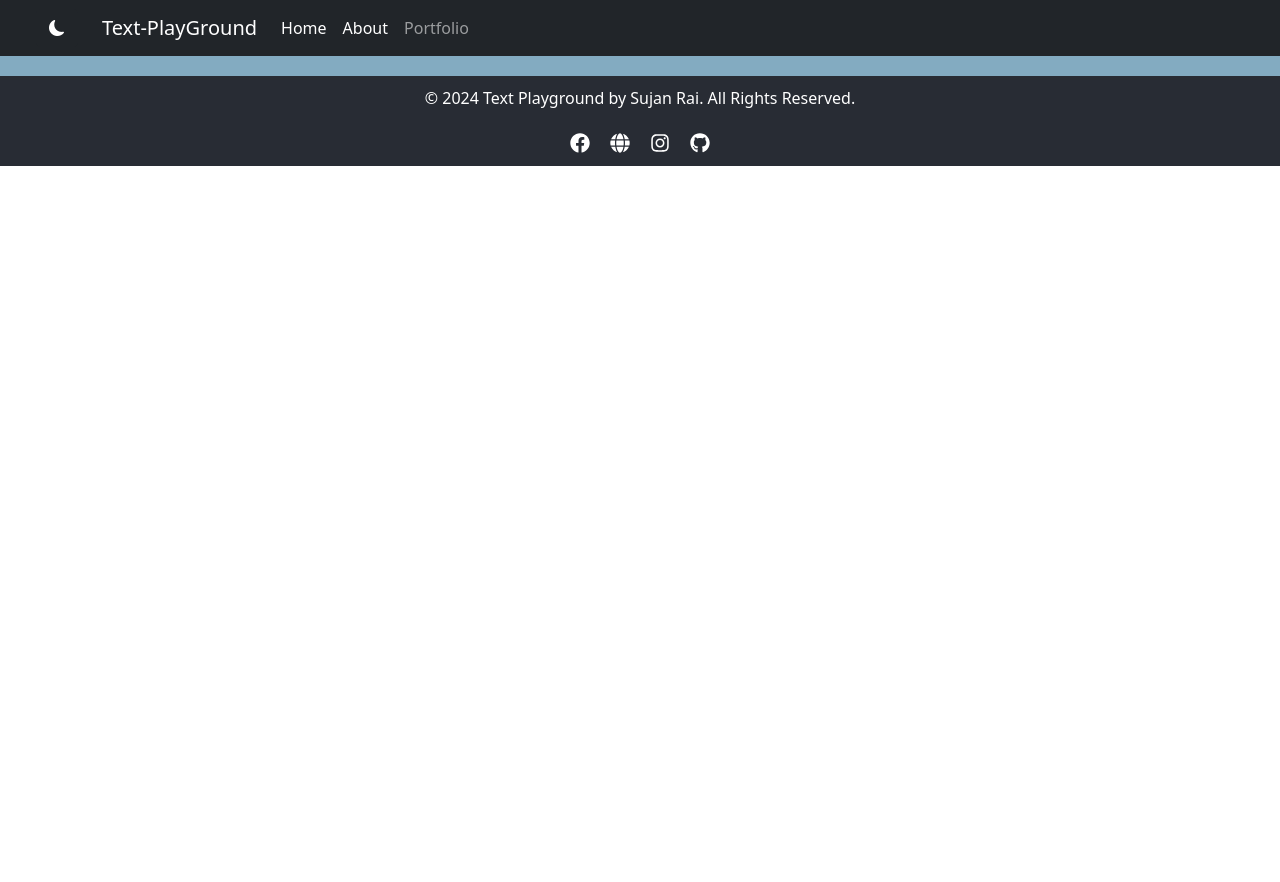
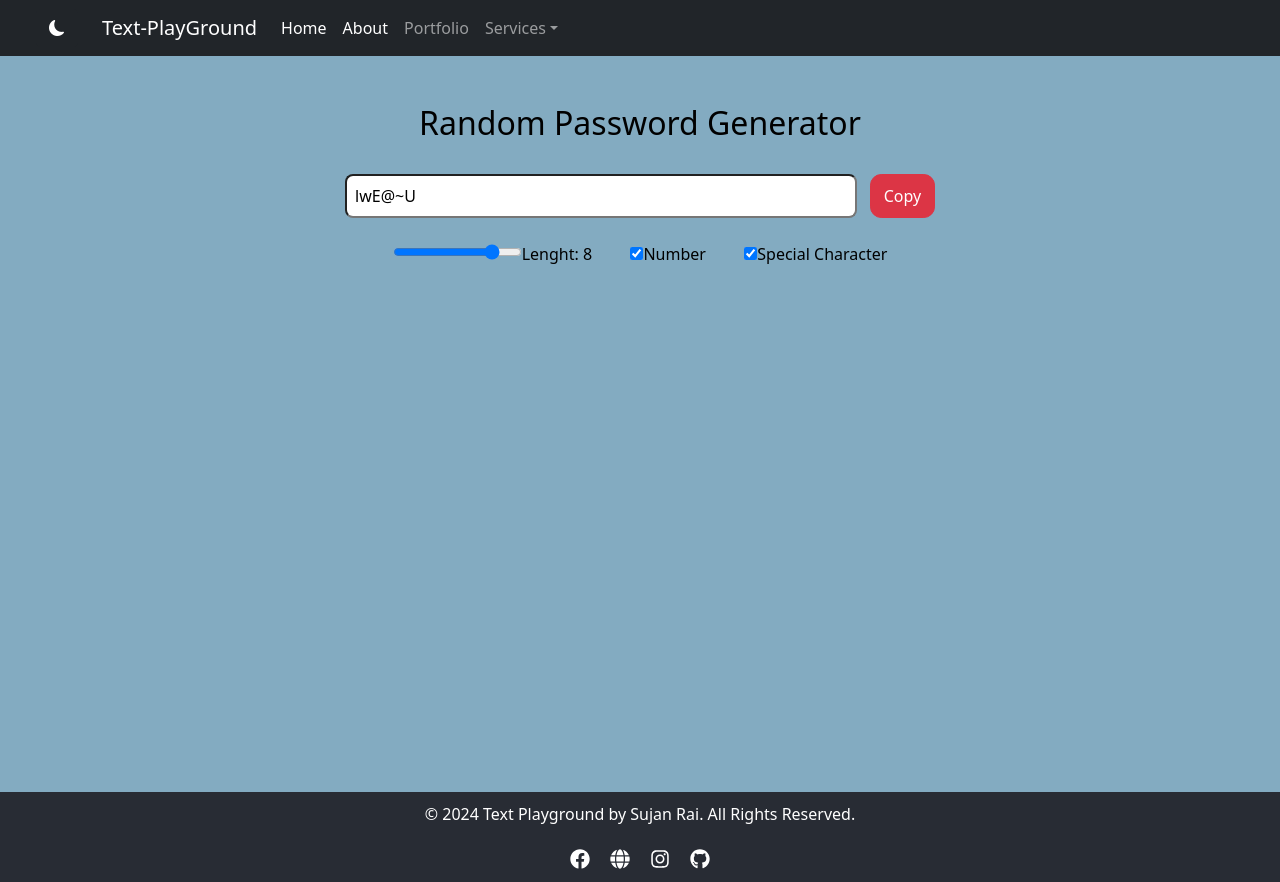
Before and after one commit to Sujan-Rai-426/React-Projects, a React (Vite) app in the folder 05_Text_PlayGround/: page /password_generator in a window 1280 px wide. Before the commit the page ends 800 px from the top, so only its background shows below. Built offline with nearby package versions, Linux system fonts and the light colour scheme.

Commit message:
Added Password_Generator.jsx file to generate random passwrd

```diff
--- a/05_Text_PlayGround/src/App.jsx
+++ b/05_Text_PlayGround/src/App.jsx
@@ -8,6 +8,7 @@ import AlertMsg from './components/AlertMsg'
 import About from './components/About';
 import { BrowserRouter as Router, Routes, Route, Link } from "react-router-dom";
 import Footer from './components/Footer';
+import Password_Generator from './components/Password_Generator';
 
 
 function App() {
@@ -70,6 +71,8 @@ function App() {
                   <Route exact path="/" element={ <TextForm showAlert={showAlert} heading='Enter the text in below Text PlayGround' /> } />
                     {/* when people visit path '/about'  --> About */}
                   <Route exact path="/about" element={ <About /> } />
+                    {/* when people visit path '/password_generator'  --> Password_Generator */}
+                  <Route exact path="/password_generator" element={ <Password_Generator /> } />
 
               </Routes>
           </div>
--- a/05_Text_PlayGround/src/components/Navbar.jsx
+++ b/05_Text_PlayGround/src/components/Navbar.jsx
@@ -38,6 +38,19 @@ function Navbar(props) {
                             <li className="nav-item">
                             <a className="nav-link" href="https://www.sujan140.com.np">Portfolio</a>
                             </li>
+
+
+                            {/* Dropdown Features  */}
+                            <li className="nav-item dropdown">
+                                <a className="nav-link dropdown-toggle" href="#" id="navbarDropdown" role="button" data-bs-toggle="dropdown" aria-expanded="false">
+                                    Services
+                                </a>
+                                <ul className="dropdown-menu" aria-labelledby="navbarDropdown">
+                                    <li><Link className="dropdown-item" to="/password_generator"> Password Generator </Link></li>
+                                    <li><a className="dropdown-item" href="#">  Available Soon </a></li>
+                                </ul>
+                            </li>
+
                         </ul>
 
                         {/* SEARcH BAR */}
--- /dev/null
+++ b/05_Text_PlayGround/src/components/Password_Generator.jsx
@@ -0,0 +1,95 @@
+import React, {useState, useRef, useEffect, useCallback} from 'react'
+
+function Password_Generator() {
+     // Password generate and store
+    const [password, setPassword] = useState('')
+
+    // for password length
+    const [length, setLength] = useState(8)
+
+    // for number choice or checkbox to choose number in password
+    const [numAllowed, setNumAllowed] = useState(true)
+
+    // for number choice or checkbox to choose special character in password
+    const [charAllowed, setCharAllowed] = useState(true)
+
+
+    // useCallback function to generate password and call it back
+    const generatePassword = useCallback( () => {
+
+        let passw = ''
+        let str = 'ABCDEFGHIJKLMNOPQRSTUVWXYZabcdefghijklmnopqrstuvwxyz'
+
+        if (numAllowed) str += '0123456789';
+        if (charAllowed) str += '~!@#$%^&*|\/<>'
+
+        //now whenever length change loop through the characters and generate password
+        for (let i=1; i<length; i++){
+        const char = Math.floor(Math.random()*(str.length + 1)) //generate randow password and store in char constant
+        passw += str.charAt(char)  // pass that char constant to passw
+        }
+
+        setPassword(passw) // passw as paramater of setPassword function or method
+
+    }, [length, numAllowed, charAllowed] )
+
+
+    // useEffect to generate or trrigger above 'generatePassword' function whenever the dependencies is changes
+    useEffect(() => {
+        generatePassword()
+    }, [length, charAllowed, numAllowed])
+
+
+        //give visual effect of selected
+    const passwordRef = useRef(null)
+
+    // Copy to clipbodard for copy button
+    const copyPasswordToClipboard = () => {
+        window.navigator.clipboard.writeText(password)  //copy to clipbpard
+        passwordRef.current.select()  //give visual effect of select
+        alert("Passowrd Copied !!!")  //give alert message of Copied
+    }
+
+    return (
+
+        <div className='container my-5' style={{minHeight: '80vh', display: 'flex', flexDirection: 'column', alignItems:'center'}}>
+
+                <h2>Random Password Generator</h2>
+                <br />
+
+                {/* div for password label and copy button */}
+            <div style={{gap: '1vw', display:'flex'}}>
+                <input type="text" ref={passwordRef}  placeholder='Password' readOnly value={password} style={{minWidth:'40vw', borderRadius: '0.5rem', padding: '1vh',}} />
+                <button onClick={copyPasswordToClipboard} style={{padding: '0 1vw', borderRadius: '.7rem'}} className='btn btn-danger'> Copy </button>
+            </div>
+
+
+                {/* div with number and character checkbox and length */}
+            <div className='my-4' style={{display: 'flex', gap:'3vw'}}>
+
+                    {/* length div */}
+                <div className="length">
+                    <input type="range" min={8} max={60} onChange={(e) => setLength (e.target.value)} name="" id="LENGTH" />
+                    <label htmlFor="LENGTH"> Lenght: {length} </label>
+                </div>
+
+                        {/* numAllowed div */}
+                <div className="numAllowed" >
+                    <input type="checkbox" defaultChecked={numAllowed} onChange={() => setNumAllowed((prev) => !prev)} name="" id="NUMBER" />
+                    <label htmlFor="NUMBER"> Number </label>
+                </div>
+
+                    {/* special charAllowed div */}
+                    <div className="charAllowed" >
+                    <input type="checkbox" defaultChecked={charAllowed} onChange={() => setCharAllowed((prev) => !prev)} name="" id="Special_CHAR" />
+                    <label htmlFor="Special_CHAR"> Special Character </label>
+                    </div>
+
+            </div>
+
+        </div>
+
+    )
+}
+
+export default Password_Generator
```
